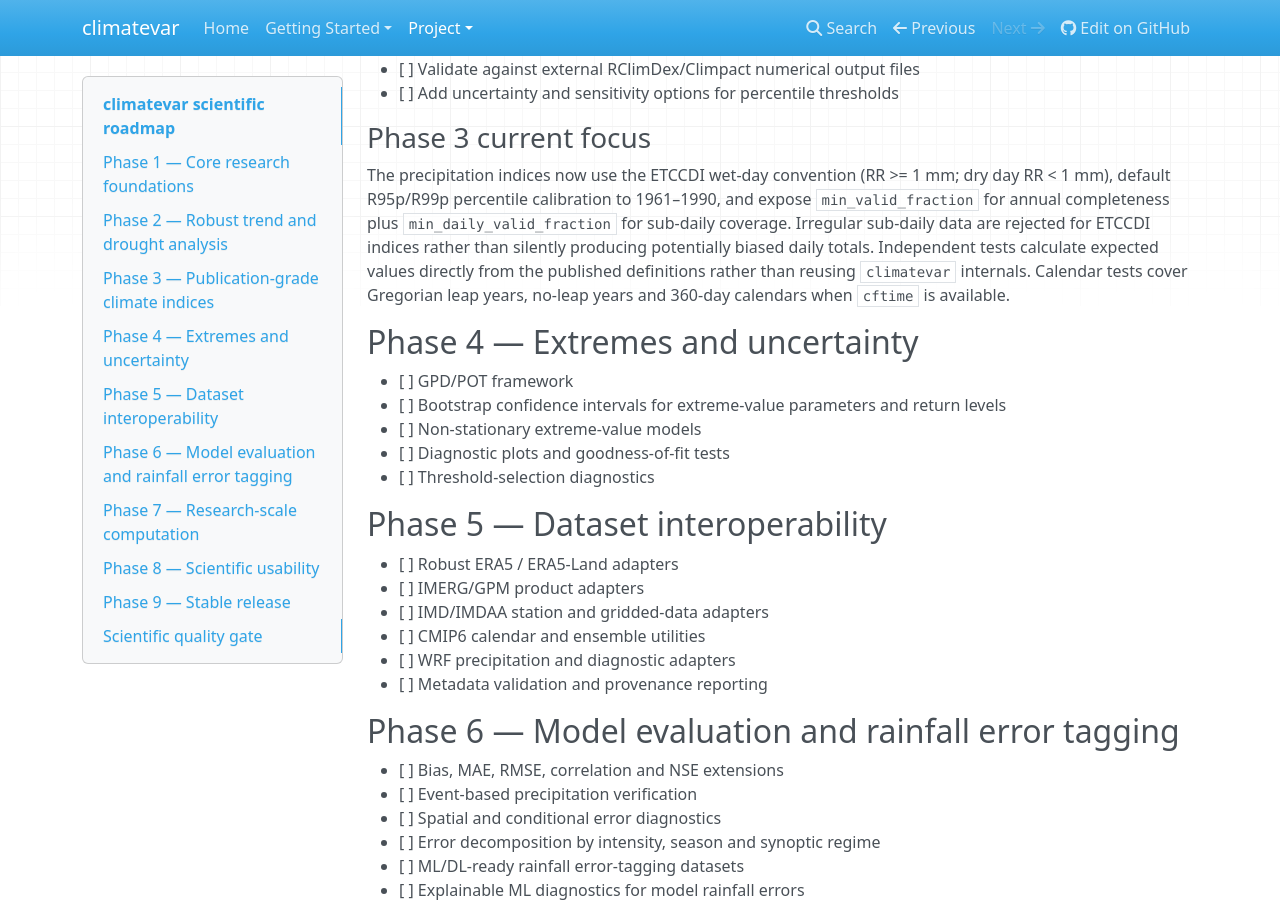
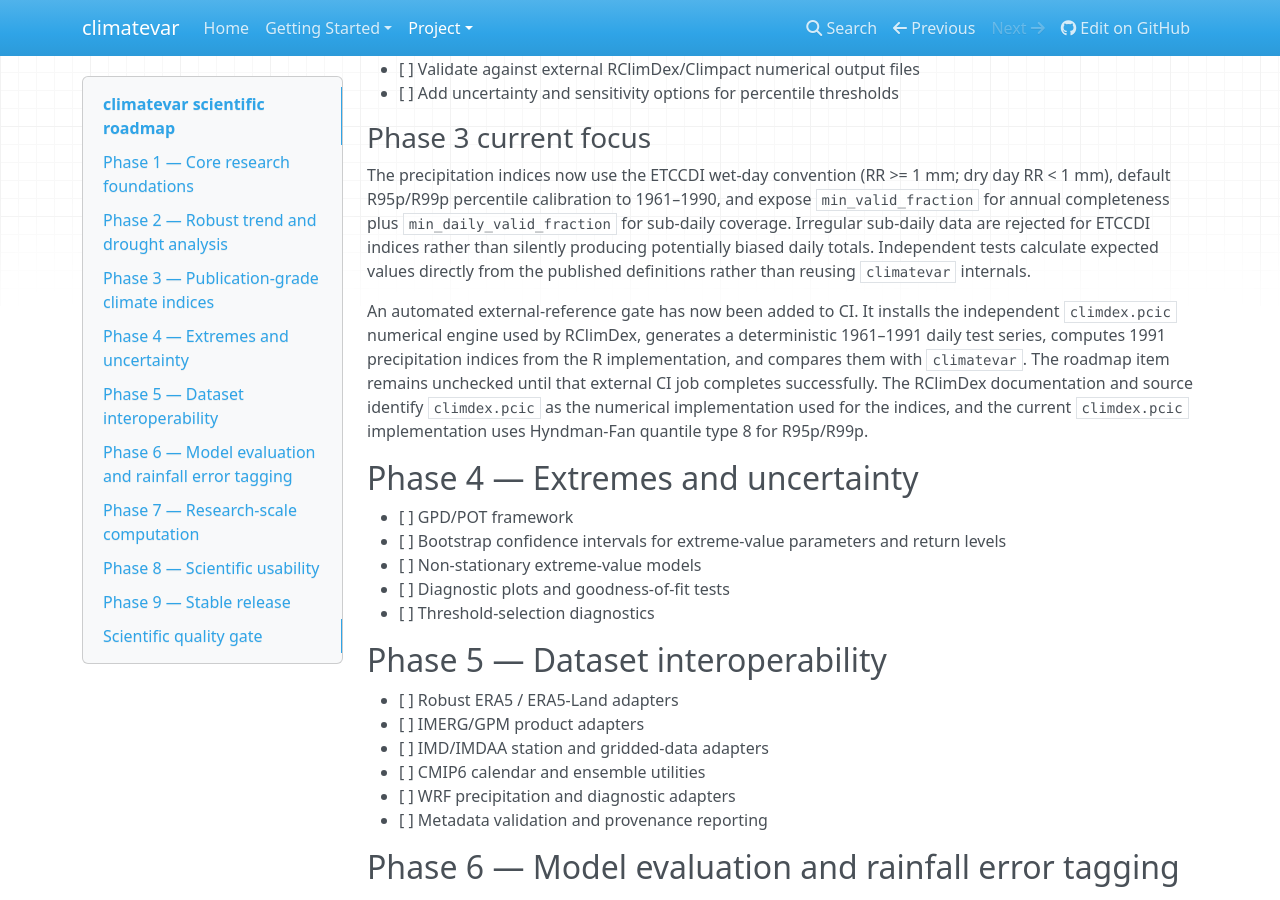
Before and after one commit to sanjeevsingh-original/climatevar, an MkDocs documentation site: the page built from docs/roadmap.md, in a window 1280 px wide and 900 px high, scrolled down 1138 px. Built offline with MkDocs 1.6.1, drawn with Linux system fonts in a browser that asks for light colours; nearby versions of some CDN libraries.

Commit message:
docs: document RClimDex external validation gate

```diff
--- a/docs/roadmap.md
+++ b/docs/roadmap.md
@@ -46,7 +46,9 @@ Trend methods now include independent numerical reference checks. Sen's slope us
 - [ ] Add uncertainty and sensitivity options for percentile thresholds
 
 ### Phase 3 current focus
-The precipitation indices now use the ETCCDI wet-day convention (RR >= 1 mm; dry day RR < 1 mm), default R95p/R99p percentile calibration to 1961–1990, and expose `min_valid_fraction` for annual completeness plus `min_daily_valid_fraction` for sub-daily coverage. Irregular sub-daily data are rejected for ETCCDI indices rather than silently producing potentially biased daily totals. Independent tests calculate expected values directly from the published definitions rather than reusing `climatevar` internals. Calendar tests cover Gregorian leap years, no-leap years and 360-day calendars when `cftime` is available.
+The precipitation indices now use the ETCCDI wet-day convention (RR >= 1 mm; dry day RR < 1 mm), default R95p/R99p percentile calibration to 1961–1990, and expose `min_valid_fraction` for annual completeness plus `min_daily_valid_fraction` for sub-daily coverage. Irregular sub-daily data are rejected for ETCCDI indices rather than silently producing potentially biased daily totals. Independent tests calculate expected values directly from the published definitions rather than reusing `climatevar` internals.
+
+An automated external-reference gate has now been added to CI. It installs the independent `climdex.pcic` numerical engine used by RClimDex, generates a deterministic 1961–1991 daily test series, computes 1991 precipitation indices from the R implementation, and compares them with `climatevar`. The roadmap item remains unchecked until that external CI job completes successfully. The RClimDex documentation and source identify `climdex.pcic` as the numerical implementation used for the indices, and the current `climdex.pcic` implementation uses Hyndman-Fan quantile type 8 for R95p/R99p.
 
 ## Phase 4 — Extremes and uncertainty
 
```
